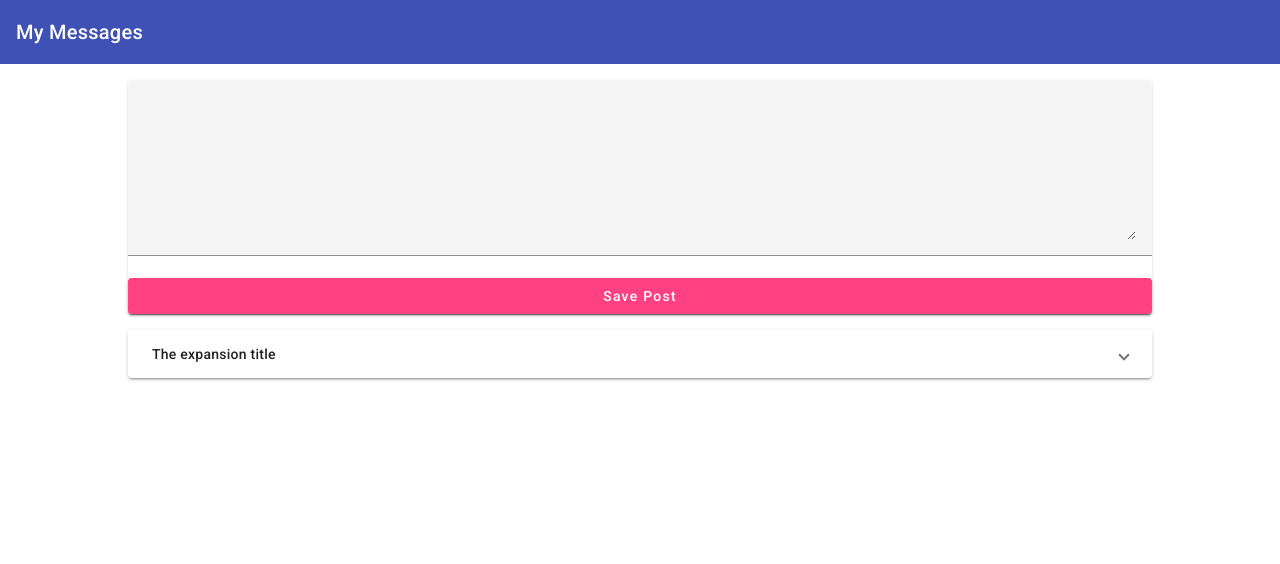
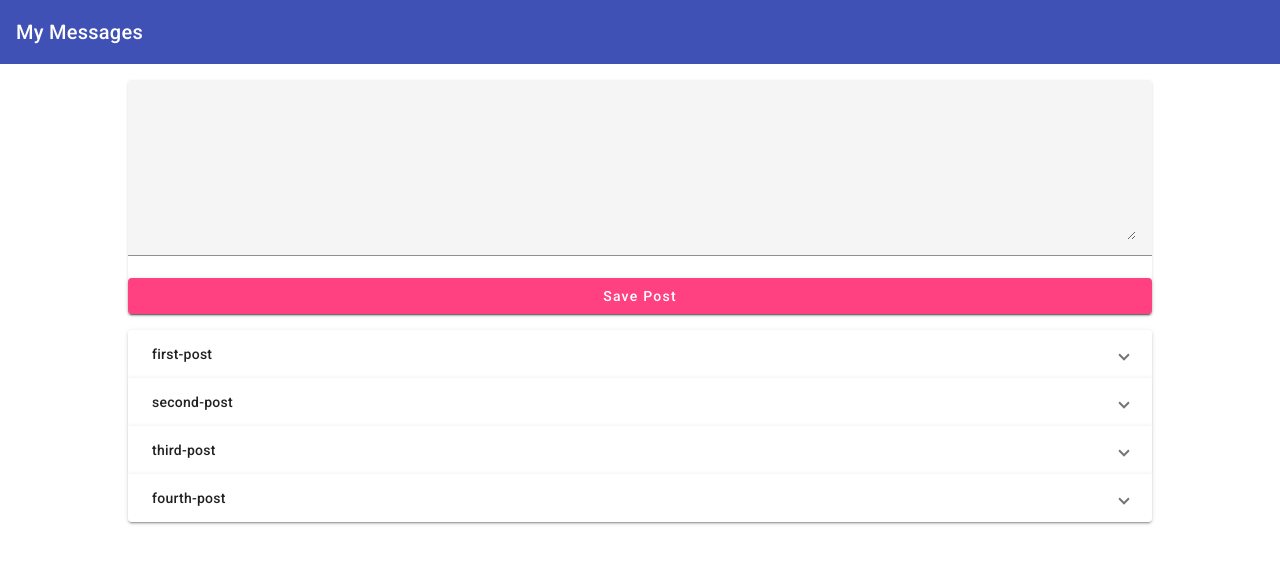
Before and after one commit to sudhansom/angular-project-aug, an Angular app: page / in a window 1280 px wide. Shown: the top 564 px of the page. Built offline with nearby package versions, Linux system fonts and the light colour scheme.

Commit message:
make the expansion data dynamic

```diff
--- a/src/app/posts/post-list/post-list.component.html
+++ b/src/app/posts/post-list/post-list.component.html
@@ -1,8 +1,8 @@
-<mat-accordion>
-  <mat-expansion-panel>
+<mat-accordion multi="true">
+  <mat-expansion-panel *ngFor="let post of posts">
     <mat-expansion-panel-header>
-      The expansion title
+      {{ post.title}}
     </mat-expansion-panel-header>
-    <p>I'm in an expansion pannel!</p>
+    <p>{{ post.content }}</p>
   </mat-expansion-panel>
 </mat-accordion>
--- a/src/app/posts/post-list/post-list.component.ts
+++ b/src/app/posts/post-list/post-list.component.ts
@@ -7,5 +7,22 @@ import { Component } from "@angular/core";
 })
 
 export class PostListComponent {
-
+  posts = [
+    {
+      title: 'first-post',
+      content: 'this the first post\'s content'
+    },
+    {
+      title: 'second-post',
+      content: 'this the second post\'s content'
+    },
+    {
+      title: 'third-post',
+      content: 'this the third post\'s content'
+    },
+    {
+      title: 'fourth-post',
+      content: 'this the fourth post\'s content'
+    },
+  ]
 }
```
